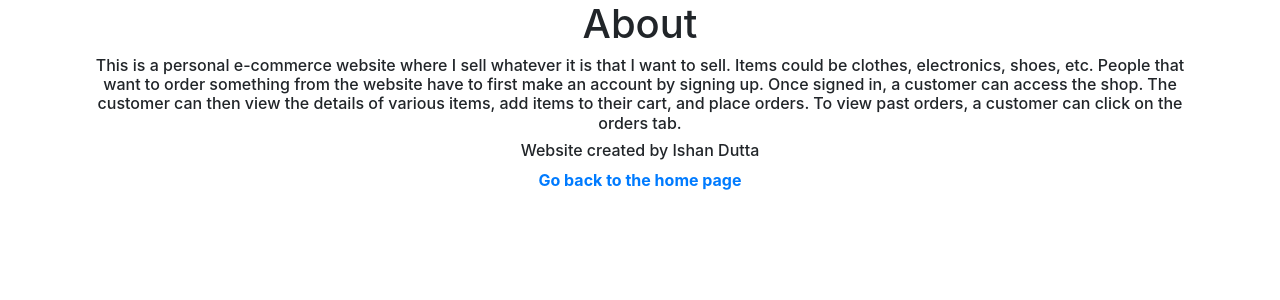
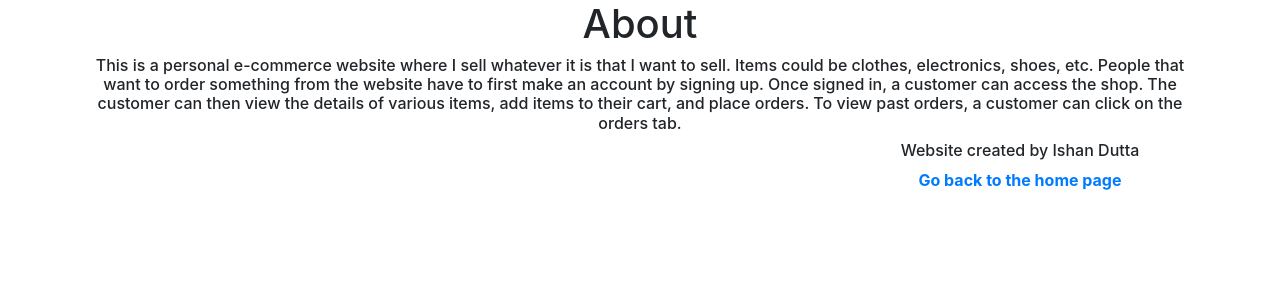
Before and after one commit to ishand2000/cmsc388J-ecommerce-website, a Flask app: page /about in a window 1280 px wide. Shown: the part 56-356 px from the top of the page. Run offline with Flask 2, Linux system fonts and the light colour scheme; some libraries are stand-ins or nearby versions.

Commit message:
updated about, account, and index

```diff
--- a/flask_app/templates/about.html
+++ b/flask_app/templates/about.html
@@ -14,6 +14,10 @@
 
 <div class="row">
     <div class="col" style="text-align: center;">
+    </div>
+    <div class="col" style="text-align: center;">
+    </div>
+    <div class="col" style="text-align: center;">
         <h6>
             Website created by Ishan Dutta
         </h6>
--- a/flask_app/templates/account.html
+++ b/flask_app/templates/account.html
@@ -1,7 +1,7 @@
 {% extends "header.html" %}
 {% block content %}
 <div class="row">
-    <div class="col">
+    <div class="col" style="text-align: center;">
         <h1>Hello, {{ current_user.username }}!</h1>
     </div>
 </div>
--- a/flask_app/templates/index.html
+++ b/flask_app/templates/index.html
@@ -2,7 +2,7 @@
 {% block content %}
 
 <div class="row">
-    <div class="col">
+    <div class="col" style="text-align: center;">
         <h2>Welcome to my store! </h2>
     </div>
 </div>
```
